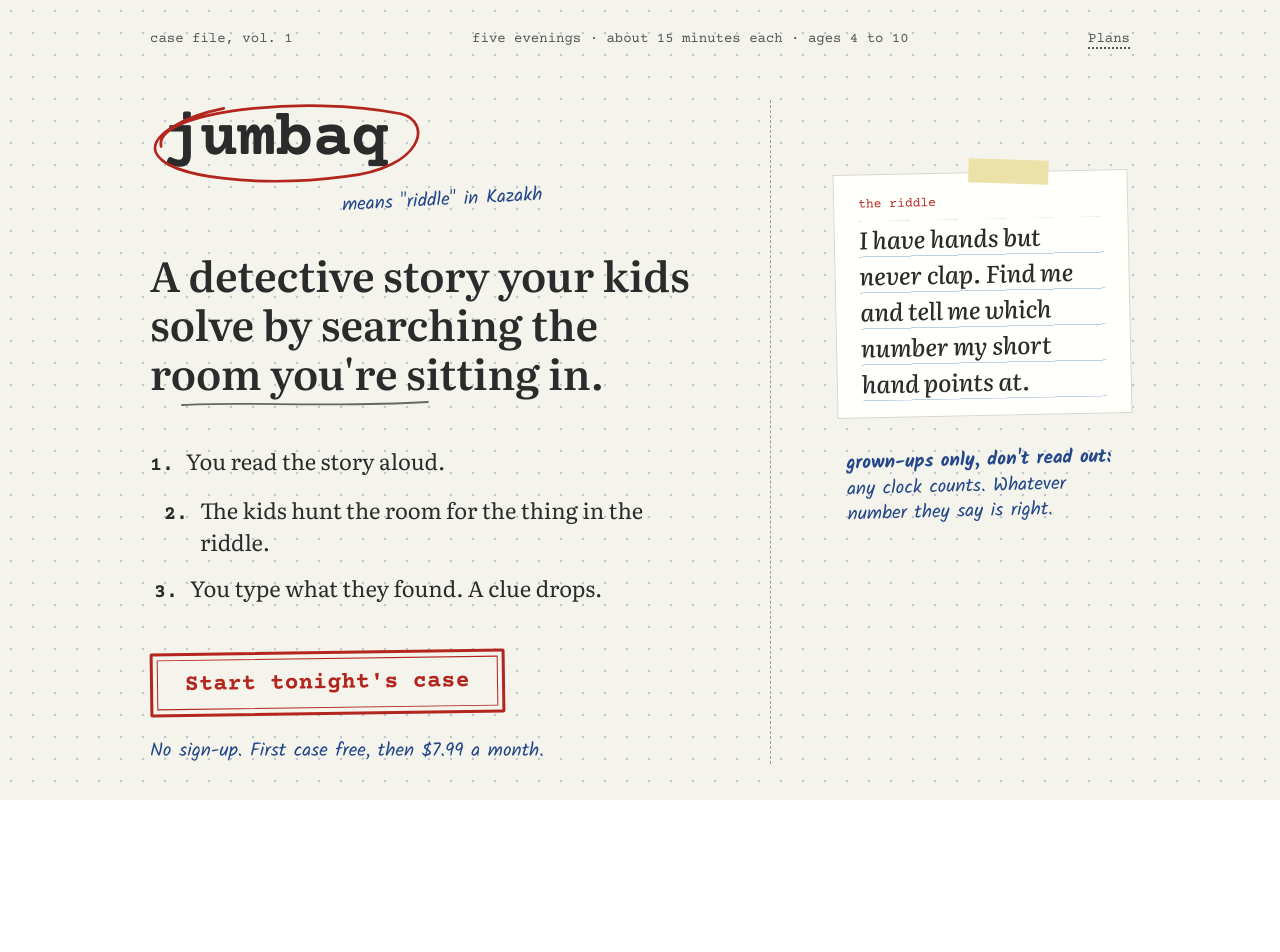
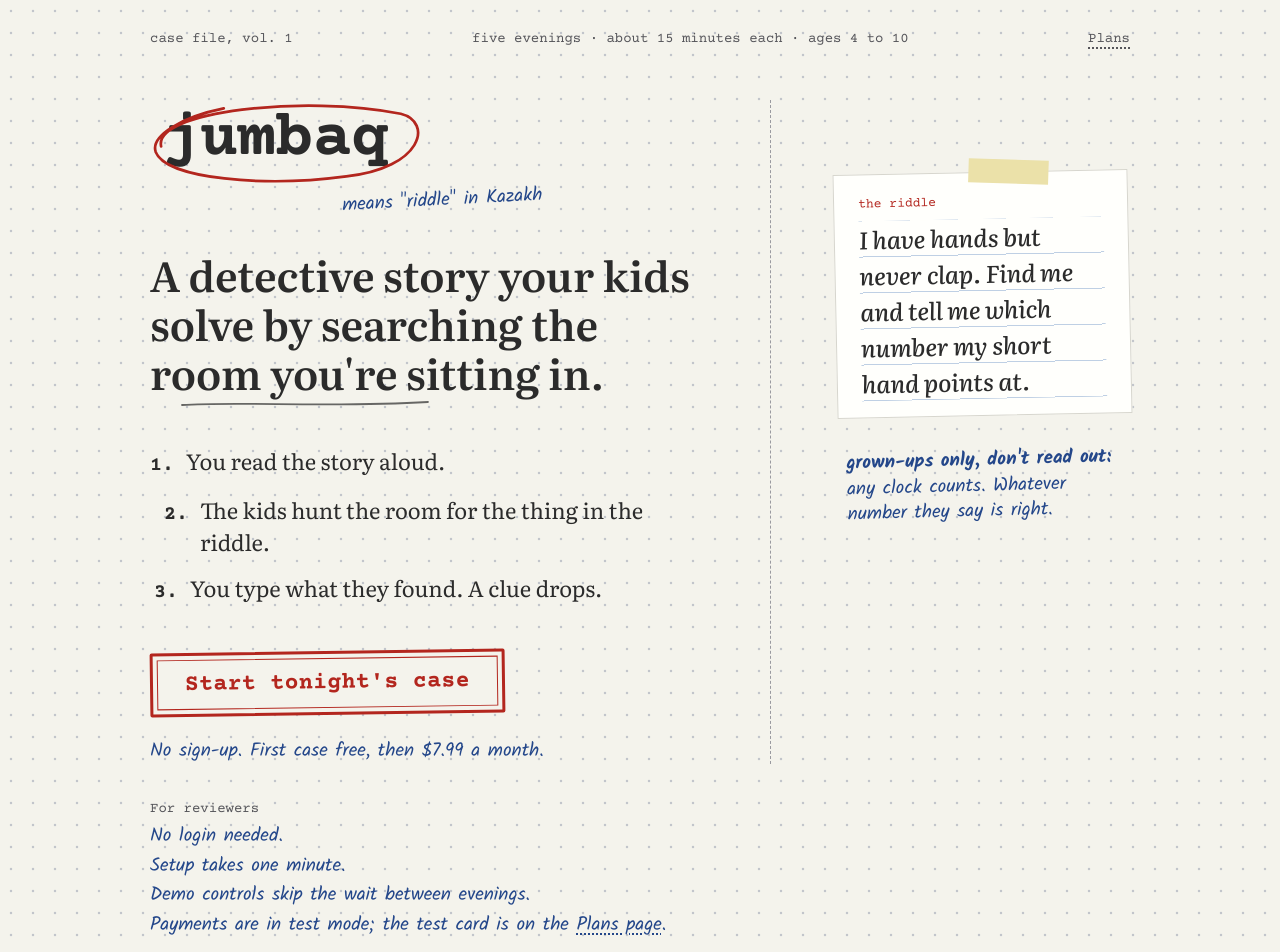
Before and after one commit to thelol3882/jumbaq, a Next.js app in the folder web/app/: page / in a window 1280 px wide. Shown: the top 952 px of the page. Before the commit the page ends 800 px from the top, so only its background shows below. Built offline with nearby package versions, Linux system fonts and the light colour scheme; no server answers.

Commit message:
feat: add a note for reviewers at the bottom of the landing page

```diff
--- a/web/app/src/widgets/landing/LandingDesktop.tsx
+++ b/web/app/src/widgets/landing/LandingDesktop.tsx
@@ -1,6 +1,6 @@
 import { useTranslations } from "next-intl";
 import { HandNote, NotebookPage, NotebookSpread, PlansLink, RiddleCard, StampLink, Wordmark } from "@/shared/components/notebook";
-import { Headline, Steps } from "./parts";
+import { ForReviewers, Headline, Steps } from "./parts";
 
 /** Design F1: the story on the left page, a real page of a case on the right. */
 export function LandingDesktop({ startHref }: { startHref: string }) {
@@ -46,6 +46,7 @@ export function LandingDesktop({ startHref }: { startHref: string }) {
           }
         />
       </div>
+      <ForReviewers />
     </NotebookPage>
   );
 }
--- a/web/app/src/widgets/landing/LandingMobile.tsx
+++ b/web/app/src/widgets/landing/LandingMobile.tsx
@@ -1,5 +1,5 @@
 import { NotebookPage } from "@/shared/components/notebook";
-import { ExampleCase, Headline, Masthead, Start, Steps } from "./parts";
+import { ExampleCase, Headline, ForReviewers, Masthead, Start, Steps } from "./parts";
 
 /** Design D1: one page of the pocket notebook, the stamp at the thumb. */
 export function LandingMobile({ startHref }: { startHref: string }) {
@@ -17,6 +17,7 @@ export function LandingMobile({ startHref }: { startHref: string }) {
       </div>
       <div className="min-h-5 grow" />
       <Start href={startHref} />
+      <ForReviewers />
     </NotebookPage>
   );
 }
--- a/web/app/src/widgets/landing/locales/en.json
+++ b/web/app/src/widgets/landing/locales/en.json
@@ -20,5 +20,12 @@
   },
   "start": "Start tonight's case",
   "free": "No sign-up. First case free, then $7.99 a month.",
+  "reviewers": {
+    "title": "For reviewers",
+    "login": "No login needed.",
+    "setup": "Setup takes one minute.",
+    "demo": "Demo controls skip the wait between evenings.",
+    "payments": "Payments are in test mode; the test card is on the <plans>Plans page</plans>."
+  },
   "facts": "five evenings · about 15 minutes each · ages 4 to 10"
 }
--- a/web/app/src/widgets/landing/parts.tsx
+++ b/web/app/src/widgets/landing/parts.tsx
@@ -1,5 +1,6 @@
 "use client";
 
+import Link from "next/link";
 import { useTranslations } from "next-intl";
 import { EvidenceTag, HandNote, PlansLink, StampLink, Wordmark } from "@/shared/components/notebook";
 
@@ -73,3 +74,35 @@ export function Start({ href }: { href: string }) {
     </div>
   );
 }
+
+const REVIEWER_LINES = ["login", "setup", "demo"] as const;
+
+/** For the people who review the demo: what to expect, in the grown-up margin voice. */
+export function ForReviewers() {
+  const t = useTranslations("widget.landing");
+  return (
+    <section aria-labelledby="for-reviewers" className="mt-9 flex flex-col gap-1">
+      <h2 id="for-reviewers" className="font-type text-label text-ink-muted">
+        {t("reviewers.title")}
+      </h2>
+      <ul className="flex flex-col gap-1">
+        {REVIEWER_LINES.map((line) => (
+          <li key={line}>
+            <HandNote>{t(`reviewers.${line}`)}</HandNote>
+          </li>
+        ))}
+        <li>
+          <HandNote>
+            {t.rich("reviewers.payments", {
+              plans: (chunks) => (
+                <Link href="/plans" className="underline decoration-dotted decoration-2 underline-offset-4">
+                  {chunks}
+                </Link>
+              ),
+            })}
+          </HandNote>
+        </li>
+      </ul>
+    </section>
+  );
+}
```
